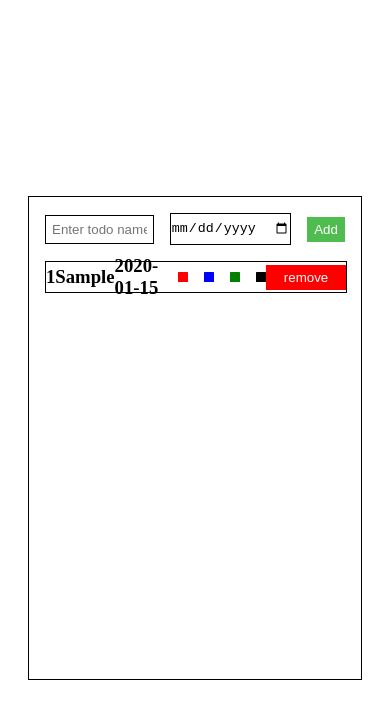
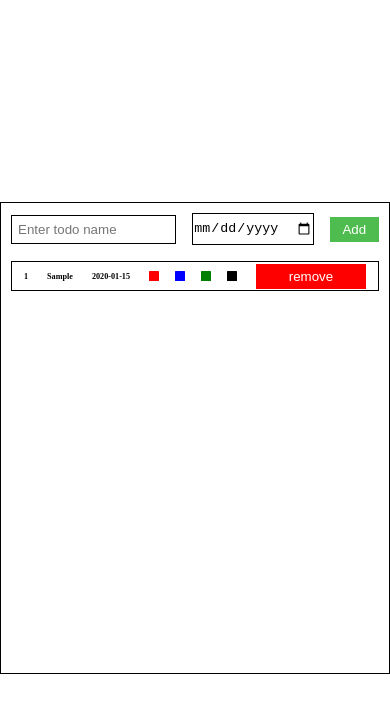
Before and after one commit to shyamchatterjee/Todo-list, a React (Vite) app: page / in a window 390 px wide. Both pictures are taken after typing "Sample", "2020-01-15" into the empty fields and a click on the input "Add". Shown: the top 712 px of the page. Built offline with nearby package versions, Linux system fonts and the light colour scheme.

Commit message:
create edit button

```diff
--- a/package.json
+++ b/package.json
@@ -10,6 +10,7 @@
     "preview": "vite preview"
   },
   "dependencies": {
+    "gh-pages": "^6.3.0",
     "react": "^19.0.0",
     "react-dom": "^19.0.0"
   },
--- a/src/App.css
+++ b/src/App.css
@@ -1,24 +1,21 @@
-
-*{
+* {
   margin: 0;
   padding: 0;
 }
-body{
+body {
   padding: 1rem;
 }
 
-#root{
+#root {
   width: 100%;
   height: 100vh;
   display: flex;
   justify-content: center;
   align-items: center;
 }
-@media (max-width:1400px) {
-
-
-.contener{
-  width: 500px;
+@media (max-width: 1400px) {
+  .contener {
+    width: 600px;
     height: 450px;
     border: 1px solid black;
     padding: 1rem;
@@ -27,9 +24,9 @@ body{
     gap: 1rem;
   }
 }
-@media (max-width:390px) {
-  .contener{
-    width: 300px;
+@media (max-width: 390px) {
+  .contener {
+    width: 400px;
     height: 450px;
     border: 1px solid black;
     padding: 1rem;
@@ -37,37 +34,35 @@ body{
     flex-direction: column;
     gap: 1rem;
   }
-  #input-text{
+  #input-text {
     width: 100%;
     padding: 6px;
     border: 1px solid black;
-
   }
-  #input-date{
+  #input-date {
     width: 200px;
     height: 30px;
     cursor: pointer;
     border: 1px solid black;
   }
 }
-form{
+form {
   width: 100%;
   display: flex;
   flex-direction: row;
   align-items: center;
   gap: 1rem;
 }
-#input-text{
+#input-text {
   width: 100%;
   padding: 6px;
-
 }
-#input-date{
+#input-date {
   width: 200px;
   height: 30px;
   cursor: pointer;
 }
-.submit-button{
+.submit-button {
   width: 120px;
   height: 25px;
   color: white;
@@ -75,13 +70,13 @@ form{
   border: none;
   cursor: pointer;
 }
-.todo-contener{
+.todo-contener {
   width: 100%;
   display: flex;
   flex-direction: column;
   gap: 1rem;
 }
-.todo{
+.todo {
   width: 100%;
   height: 30px;
   border: 1px solid black;
@@ -89,39 +84,59 @@ form{
   justify-content: space-around;
   align-items: center;
 }
-.remove-button{
+@media (max-width: 390px) {
+  .contener {
+    padding: 10px;
+  }
+  .todo {
+    padding: 5px;
+    font-size: 7px;
+    width: 100%;
+    height: 30px;
+    border: 1px solid black;
+    display: flex;
+    gap: 5px;
+    align-items: center;
+    box-sizing: border-box;
+  }
+
+}
+@media (max-width: 1400px) {
+  .remove-button {
     background-color: red;
     color: white;
     width: 110px;
     height: 25px;
     border: none;
   }
-.color-contener{
+  .color-contener {
     display: flex;
     gap: 1rem;
   }
-.red{
+}
+
+.red {
   background-color: red;
   width: 10px;
   height: 10px;
   border-radius: 5%;
   cursor: pointer;
 }
-.blue{
+.blue {
   background-color: blue;
   width: 10px;
   height: 10px;
   border-radius: 5%;
   cursor: pointer;
 }
-.green{
+.green {
   background-color: green;
   width: 10px;
   height: 10px;
   border-radius: 5%;
   cursor: pointer;
 }
-.black{
+.black {
   background-color: black;
   width: 10px;
   height: 10px;
--- /dev/null
+++ b/src/Component/editbutton.jsx
@@ -0,0 +1,4 @@
+let Editbutton = ()=>{
+   return <button className="edit-button">Edit</button>
+}
+export default Editbutton
```
Also changed, not shown: 1 other file (tests, documents, lock files or other folders). Lines whose indentation alone changed are shown as unchanged.
